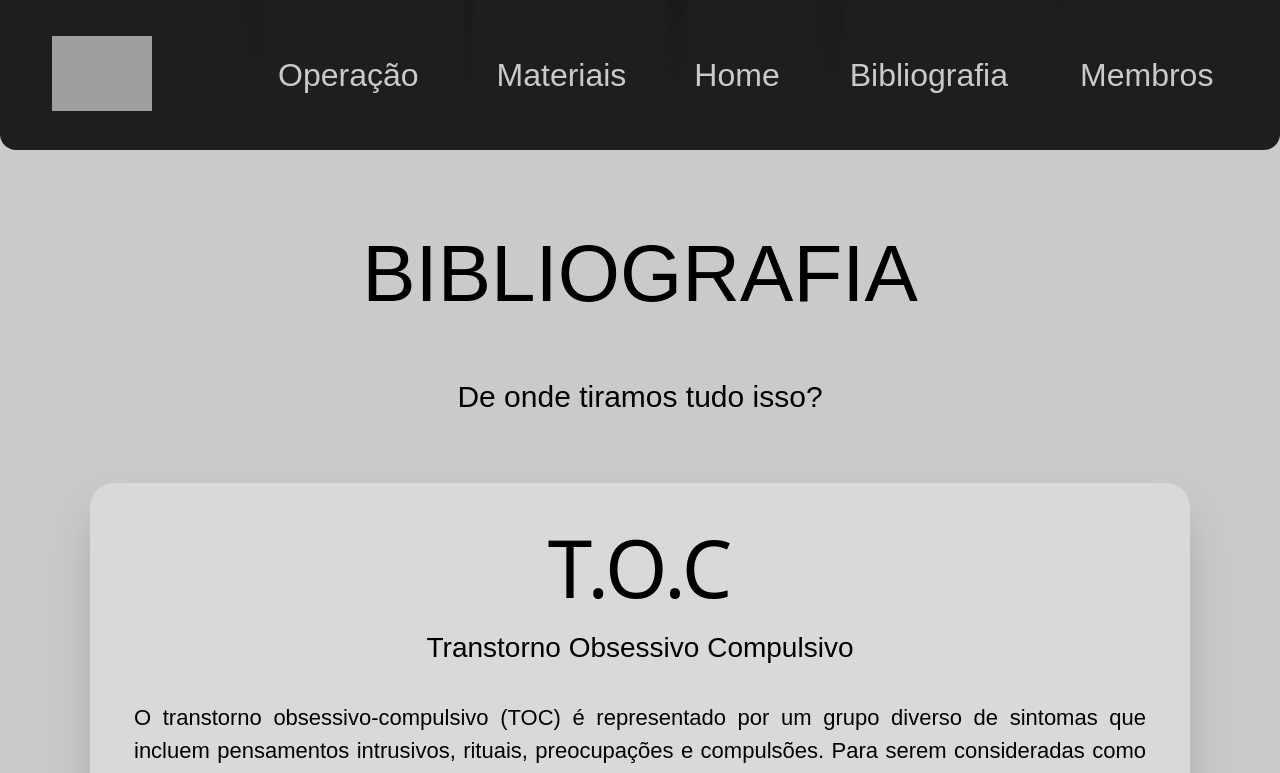
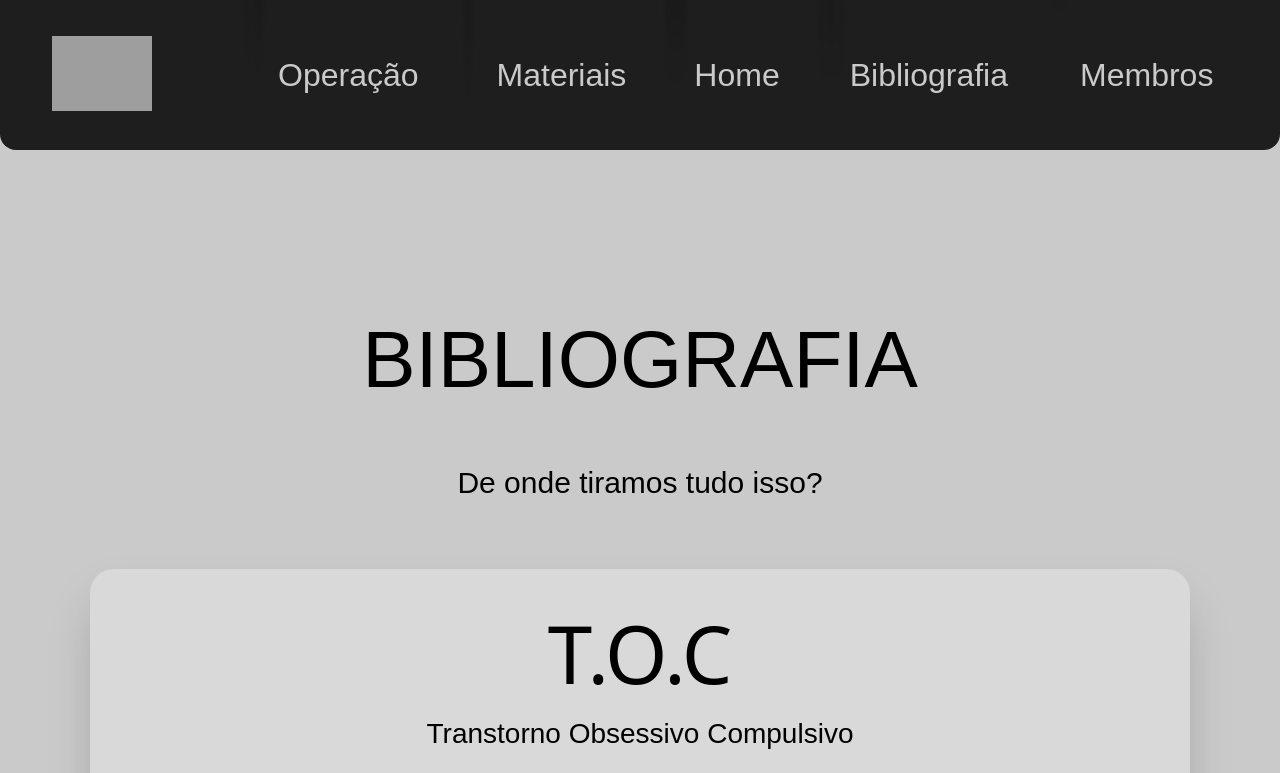
Before and after one commit to rafa-gomes-2007/Site_TCC, a React (Vite) app: page /Bibliografia in a window 1280 px wide. Shown: the top 773 px of the page. Built offline with nearby package versions, Linux system fonts and the light colour scheme; grey boxes are pictures that could not be loaded.

Commit message:
Update Bibliografia.jsx

```diff
--- a/src/pages/Bibliografia.jsx
+++ b/src/pages/Bibliografia.jsx
@@ -1,8 +1,8 @@
 export default function Bibliografia() {
   return (
-    <div className="bg-cinza-back items-center justify-center flex flex-col w-screen px-4 md:px-8">
+    <div className="bg-cinza-back items-center justify-center flex flex-col w-screen px-4 md:px-8 mt-[150px] max-lg:mt-[80px]">
 
-      <h1 className="mt-16 text-[80px] text-center pb-8 font-Questrial max-lg:text-[40px]">BIBLIOGRAFIA</h1>
+      <h1 className="text-[80px] text-center pb-8 font-Questrial max-lg:text-[40px]">BIBLIOGRAFIA</h1>
       <p className="mt-2 mb-16 text-center text-[30px] font-Questrial max-lg:text-[18px]">De onde tiramos tudo isso?</p>
 
       <div className="items-center justify-center flex flex-col bg-fundo_texto rounded-3xl p-4 md:p-6  mb-20 w-full max-w-[1100px] shadow-2xl">
```
